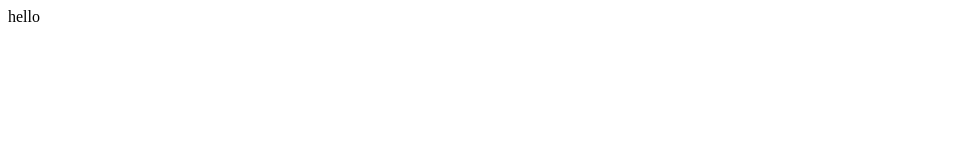
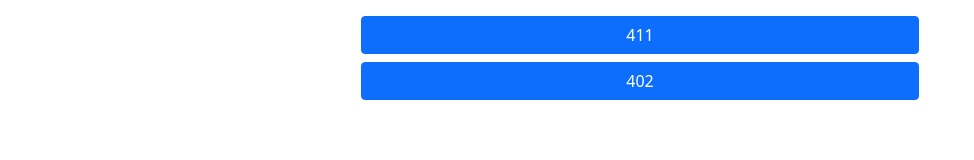
Before and after one commit to kitefree/GoWhere, a plain HTML site: page index.html in a window 1280 px wide. Shown: the whole page, without its empty margins (0-974 px from the left). Drawn offline with nearby package versions, Linux system fonts and the light colour scheme.

Commit message:
add button

```diff
--- a/index.html
+++ b/index.html
@@ -1,12 +1,39 @@
 <!DOCTYPE html>
 <html lang="en">
+
 <head>
     <meta charset="UTF-8">
     <meta http-equiv="X-UA-Compatible" content="IE=edge">
     <meta name="viewport" content="width=device-width, initial-scale=1.0">
     <title>Document</title>
+    <link rel="stylesheet" href="https://cdnjs.cloudflare.com/ajax/libs/meyer-reset/2.0/reset.min.css" integrity="sha512-NmLkDIU1C/C88wi324HBc+S2kLhi08PN5GDeUVVVC/BVt/9Izdsc9SVeVfA1UZbY3sHUlDSyRXhCzHfr6hmPPw==" crossorigin="anonymous" referrerpolicy="no-referrer" />
+    <link href="https://cdn.jsdelivr.net/npm/bootstrap@5.0.1/dist/css/bootstrap.min.css" rel="stylesheet"
+        integrity="sha384-+0n0xVW2eSR5OomGNYDnhzAbDsOXxcvSN1TPprVMTNDbiYZCxYbOOl7+AMvyTG2x" crossorigin="anonymous">
+    <style>
+        a {
+            color: #fff;
+            text-decoration: none;
+        }
+    </style>
+
 </head>
+
 <body>
-    hello
+    <div class="container">
+        <div class="d-grid gap-2 col-6 m-auto mt-3 mb-3">
+            <button class="btn btn-primary" type="button">
+                <a href="smsto:1922:場所代碼：123908359156204
+                本次實聯簡訊限防疫目的使用。">411</a>
+            </button>
+            <button class="btn btn-primary" type="button">402</button>
+        </div>
+
+    </div>
+    <script>
+        function station(number) {
+
+        }
+    </script>
 </body>
+
 </html>
```
